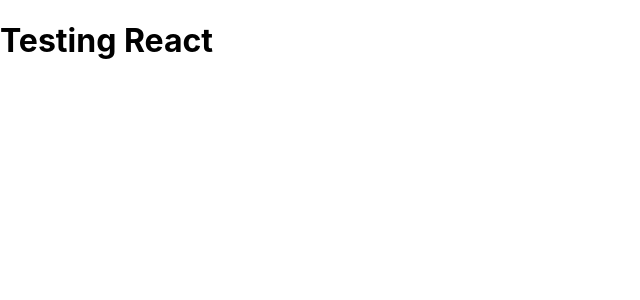
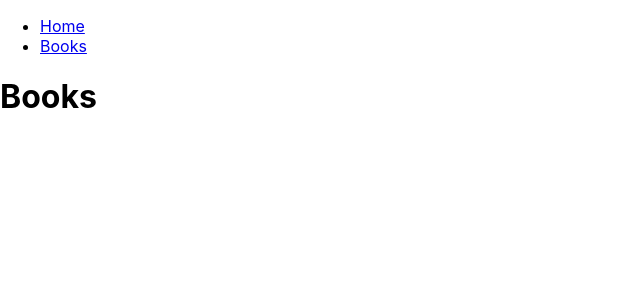
Before and after one commit to dchamp16/learn-react-router, a React (Create React App) app: page /books in a window 1280 px wide. Shown: the top 300 px of the page, without its empty margins (0-640 px from the left). Built offline with nearby package versions, Linux system fonts and the light colour scheme.

Commit message:
added some routes

```diff
--- a/src/App.js
+++ b/src/App.js
@@ -1,7 +1,27 @@
 import "./App.css";
+import { Route, Routes, Link } from "react-router-dom";
+import Home from "./pages/Home";
+import BookList from "./pages/BookList";
 
 function App() {
-  return <h1>Testing React</h1>;
+  return (
+    <>
+      <nav>
+        <ul>
+          <li>
+            <Link to="/">Home</Link>
+          </li>
+          <li>
+            <Link to="/books">Books</Link>
+          </li>
+        </ul>
+      </nav>
+      <Routes>
+        <Route path="/" element={<Home />} />
+        <Route path="/books" element={<BookList />} />
+      </Routes>
+    </>
+  );
 }
 
 export default App;
--- a/src/pages/BookList.js
+++ b/src/pages/BookList.js
@@ -1,5 +1,5 @@
 import React from "react";
 
 export default function BookList() {
-  return <div>BookList</div>;
+  return <h1>Books</h1>;
 }
--- a/src/pages/Home.js
+++ b/src/pages/Home.js
@@ -1,5 +1,5 @@
 import React from "react";
 
 export default function Home() {
-  return <div>Home</div>;
+  return <h1>Home</h1>;
 }
```
